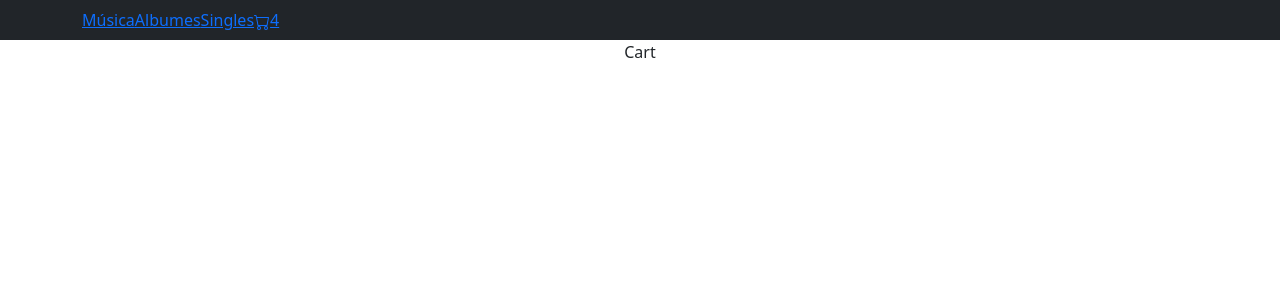
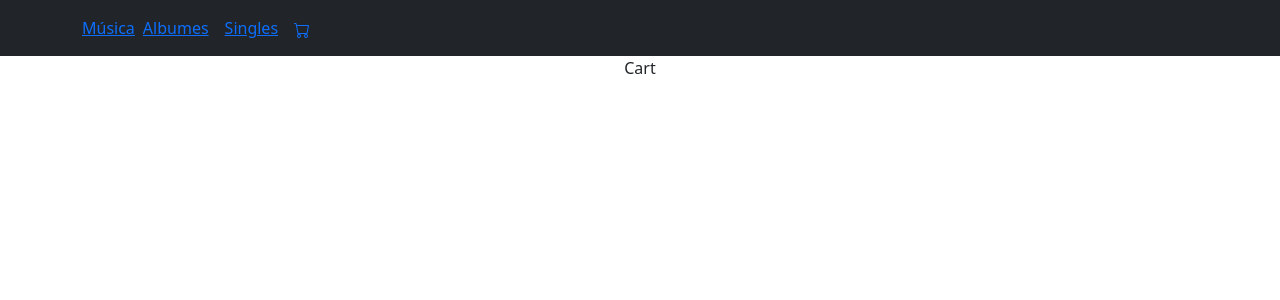
Before and after one commit to gastondemaio/eMusic-De-Maio, a React (Create React App) app: page /cart in a window 1280 px wide. Shown: the top 300 px of the page. Built offline with nearby package versions, Linux system fonts and the light colour scheme.

Commit message:
cart context

```diff
--- a/package.json
+++ b/package.json
@@ -11,7 +11,7 @@
     "react-bootstrap": "^2.4.0",
     "react-dom": "^18.2.0",
     "react-router-dom": "^6.3.0",
-    "react-scripts": "5.0.1",
+    "react-scripts": "^2.1.3",
     "web-vitals": "^2.1.4"
   },
   "scripts": {
@@ -37,5 +37,8 @@
       "last 1 firefox version",
       "last 1 safari version"
     ]
+  },
+  "devDependencies": {
+    "tailwindcss": "^3.1.8"
   }
 }
--- a/src/App.js
+++ b/src/App.js
@@ -1,4 +1,5 @@
 import './App.css';
+import React from 'react';
 import 'bootstrap/dist/css/bootstrap.min.css'
 import { BrowserRouter, Routes, Route} from 'react-router-dom';
 
@@ -6,12 +7,14 @@ import NavBar from './components/navbar/NavBar';
 import ItemListContainer from './components/Items/ItemListContainer';
 import ItemDetailContainer from './components/ItemDetailContainer/ItemDetailContainer';
 import Cart from './components/Cart/Cart';
+import CartProvider from './context/CartContext';
 
 function App() {
   return (
     <div className="App">
       <>
       <BrowserRouter>
+        <CartProvider>
         <NavBar/>
         <Routes>
           <Route path="/" element={<ItemListContainer/>}/>
@@ -19,6 +22,7 @@ function App() {
           <Route path="/detalle/:detalleId" element={<ItemDetailContainer/>}/>
           <Route path="/cart" element={<Cart/>}/>
         </Routes>
+        </CartProvider>
       </BrowserRouter>
       </>
     </div>
--- a/src/components/CartWidget/CartWidget.js
+++ b/src/components/CartWidget/CartWidget.js
@@ -1,12 +1,12 @@
 import React from 'react'
 
-const CartWidget = ({numero}) => {
+const CartWidget = () => {
   return (
     <div>
       <svg xmlns="http://www.w3.org/2000/svg" width="16" height="16" fill="currentColor" class="bi bi-cart" viewBox="0 0 16 16">
         <path d="M0 1.5A.5.5 0 0 1 .5 1H2a.5.5 0 0 1 .485.379L2.89 3H14.5a.5.5 0 0 1 .491.592l-1.5 8A.5.5 0 0 1 13 12H4a.5.5 0 0 1-.491-.408L2.01 3.607 1.61 2H.5a.5.5 0 0 1-.5-.5zM3.102 4l1.313 7h8.17l1.313-7H3.102zM5 12a2 2 0 1 0 0 4 2 2 0 0 0 0-4zm7 0a2 2 0 1 0 0 4 2 2 0 0 0 0-4zm-7 1a1 1 0 1 1 0 2 1 1 0 0 1 0-2zm7 0a1 1 0 1 1 0 2 1 1 0 0 1 0-2z"/>
       </svg>
-      <span>{numero}</span>
+      <span></span>
     </div>
 
   )
--- a/src/components/ItemDetail/ItemDetail.js
+++ b/src/components/ItemDetail/ItemDetail.js
@@ -1,13 +1,28 @@
-import React from 'react'
-
+import React, {useState} from 'react'
+import { useCartContext } from '../../context/CartContext';
+import ItemCount from '../ItemCount/ItemCount';
+import { Link } from 'react-router-dom';
 
 const ItemDetail = ({data}) => {
+  const [goToCart, setGoToCart] = useState(false);
+  const {addProduct} = useCartContext();
+
+  const onAdd = (quantity) => {
+    setGoToCart(true);
+    addProduct(data, quantity);
+  }
+
   return (
     <div>
         <img src={data.img}></img>
         <div><h3>{data.title}</h3></div>
         <div><p>{data.descripcion}</p></div>
         <div><p>{data.price}</p></div>
+        {
+          goToCart
+              ? <Link to='/cart'>Terminar compra</Link>
+              : <ItemCount initial={3} stock={5} onAdd={onAdd}></ItemCount>
+        }
     </div>
   )
 }
--- a/src/components/navbar/NavBar.js
+++ b/src/components/navbar/NavBar.js
@@ -12,9 +12,9 @@ const NavBar = () => {
         <Container>
           <NavLink to="/">Música</NavLink>
           <Nav className="me-auto">
-          <NavLink to="/categoria/album">Albumes</NavLink>
-          <NavLink to="/categoria/sencillo">Singles</NavLink>
-          <NavLink to="/cart"><CartWidget numero={4}/></NavLink>
+          <Nav.Link><NavLink to="/categoria/album">Albumes</NavLink></Nav.Link>
+          <Nav.Link><NavLink to="/categoria/sencillo">Singles</NavLink></Nav.Link>
+          <Nav.Link><NavLink to="/cart"><CartWidget/></NavLink></Nav.Link>
           </Nav>
         </Container>
       </Navbar>
--- /dev/null
+++ b/src/context/CartContext.js
@@ -0,0 +1,32 @@
+import React, { useContext, useState } from 'react'
+export const CartContext = React.createContext([]);
+
+export const useCartContext = () => useContext(CartContext)
+
+const CartProvider = ({children}) => {
+    const [cart, setCart] = useState([]);
+
+    const addProduct = (item, newQuantity)=>{
+        const newCart = cart.filter(prod => prod.id !== item.id);
+        newCart.push({...item, quantity: newQuantity})
+        setCart(newCart)
+    }
+    const clearCart = () => setCart([]);
+
+    const isInCart = (id) => cart.find(product => product.id === id) ? true : false;
+
+    const removeProduct = (id) => setCart(cart.find(product => product.id !== id));
+
+  return (
+    <CartContext.Provider value={{
+        clearCart,
+        isInCart,
+        removeProduct,
+        addProduct
+    }}>
+        {children}
+    </CartContext.Provider>
+  )
+}
+
+export default CartProvider
```
Also changed, not shown: talwind.config.js (added, +8 -0 lines), src/index.css (line endings or trailing spaces), 1 other file (tests, documents, lock files or other folders).
